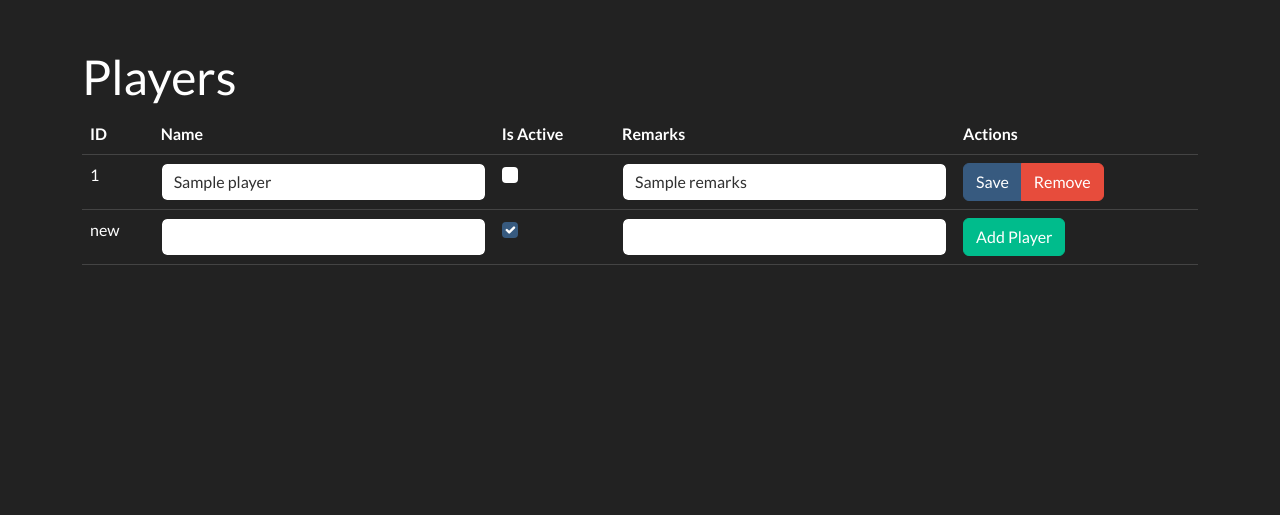
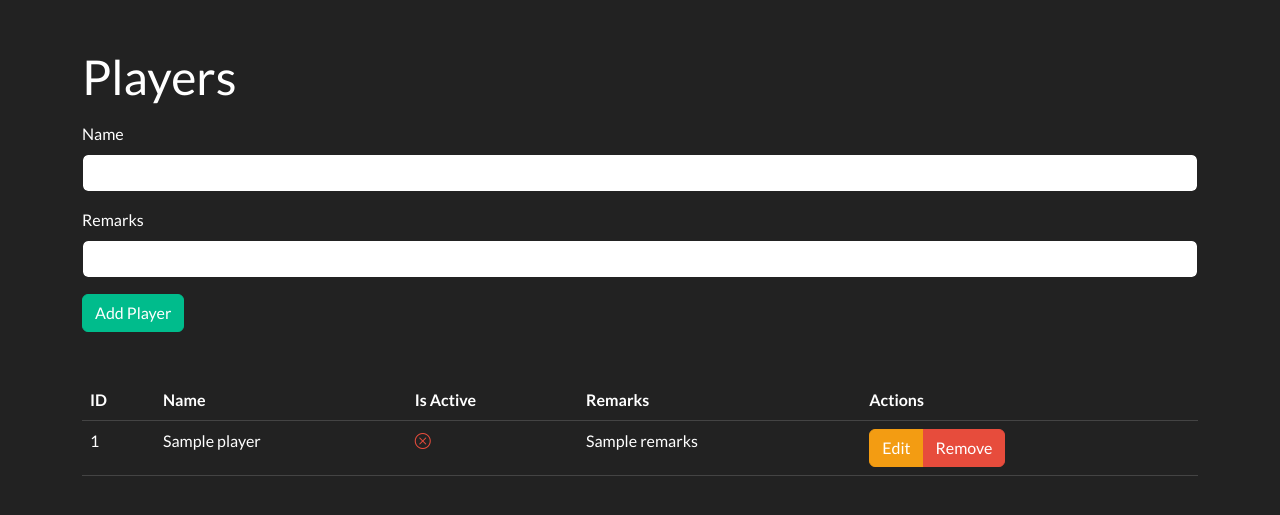
Before and after one commit to axtimhaus/pyskat, a Python web app: template src/pyskat/wui/templates/players.html in a window 1280 px wide. Shown: the part 72-587 px from the top of the page. Run offline with Jinja, Linux system fonts and the light colour scheme; the template is opened without the code that fills it: most values are stand-ins (such as "Sample title", 1, 10 or a date in 2020).

Commit message:
edit players in modal dialog

```diff
--- a/src/pyskat/wui/templates/base.html
+++ b/src/pyskat/wui/templates/base.html
@@ -5,6 +5,7 @@
     <title>{% block title %}{% endblock %}</title>
     <link href="/static/bootstrap.css" rel="stylesheet"
           crossorigin="anonymous">
+    <link rel="stylesheet" href="https://cdn.jsdelivr.net/npm/bootstrap-icons@1.11.3/font/bootstrap-icons.min.css">
     {% block head %}
     {% endblock %}
 </head>
--- a/src/pyskat/wui/templates/players.html
+++ b/src/pyskat/wui/templates/players.html
@@ -4,7 +4,22 @@
 {% block content %}
     <h1>Players</h1>
 
-    <div class="mt-6">
+    <div class="mt-3">
+        <form id="form-player-add" method="post" action="{{ url_for("players.add") }}">
+            <div class="mb-3">
+                <label for="name" class="form-label">Name</label>
+                <input form="form-player-add" id="name" name="name" type="text" value="" class="form-control"/>
+            </div>
+            <div class="mb-3">
+                <label for="remarks" class="form-label">Remarks</label>
+                <input form="form-player-add" id="remarks" name="remarks" type="text" value=""
+                       class="form-control"/>
+            </div>
+            <input type="submit" form="form-player-add" class="btn btn-success" value="Add Player"/>
+        </form>
+    </div>
+
+    <div class="mt-5">
         <table class="table">
             <thead>
             <tr>
@@ -18,60 +33,65 @@
             <tbody>
             {% for p in players %}
                 <tr>
-                    <td>
-                        {{ p.id }}
-                    </td>
-                    <td>
-                        <label for="name" hidden>Name</label>
-                        <input form="form-player-{{- p.id -}}" id="name" name="name" type="text" value="{{- p.name -}}"
-                               class="form-control"/>
-                    </td>
-                    <td>
-                        <label for="active" hidden>Is Active</label>
-                        <input form="form-player-{{- p.id -}}" id="active" name="active" type="checkbox"
-                               {% if p.active %}checked{% endif %} class="form-check-input"/>
-                    </td>
-                    <td>
-                        <label for="remarks" hidden>Remarks</label>
-                        <input form="form-player-{{- p.id -}}" id="remarks" name="remarks" type="text"
-                               value="{{- p.remarks -}}" class="form-control"/>
-                    </td>
+                    <td>{{ p.id }}</td>
+                    <td>{{ p.name }}</td>
+                    <td>{% if p.active %}<i class="bi-check-circle text-success"></i>{% else %}<i class="bi-x-circle text-danger"></i>{% endif %}</td>
+                    <td>{{ p.remarks }}</td>
                     <td>
                         <div class="btn-group">
-                            <input type="submit" form="form-player-{{- p.id -}}" class="btn btn-primary" value="Save"/>
-                            <button type="button" class="btn btn-danger" data-bs-toggle="modal" data-bs-target="#modal-remove-player-{{- p.id -}}">Remove</button>
+                            <button type="button" class="btn btn-warning" data-bs-toggle="modal"
+                                    data-bs-target="#modal-update-player-{{- p.id -}}">Edit
+                            </button>
+                            <button type="button" class="btn btn-danger"
+                                    data-bs-toggle="modal"
+                                    data-bs-target="#modal-remove-player-{{- p.id -}}">Remove
+                            </button>
                         </div>
                     </td>
                 </tr>
             {% endfor %}
-            <tr>
-                <td>
-                    new
-                </td>
-                <td>
-                    <label for="name" hidden>Name</label>
-                    <input form="form-player-add" id="name" name="name" type="text" value="" class="form-control"/>
-                </td>
-                <td>
-                    <label for="active" hidden>Is Active</label>
-                    <input form="form-player-add" id="active" name="active" type="checkbox" checked
-                           class="form-check-input"/>
-                </td>
-                <td>
-                    <label for="remarks" hidden>Remarks</label>
-                    <input form="form-player-add" id="remarks" name="remarks" type="text" value=""
-                           class="form-control"/>
-                </td>
-                <td>
-                    <input type="submit" form="form-player-add" class="btn btn-success" value="Add Player"/>
-                </td>
-            </tr>
             </tbody>
         </table>
 
         {% for p in players %}
-            <form id="form-player-{{- p.id -}}" method="post" action="{{ url_for("players.update", id=p.id) }}"></form>
-            <div class="modal fade" id="modal-remove-player-{{- p.id -}}" tabindex="-1" aria-labelledby="modal-remove-player-{{- p.id -}}-label" aria-hidden="true">
+            <div class="modal fade" id="modal-update-player-{{- p.id -}}" tabindex="-1"
+                 aria-labelledby="modal-update-player-{{- p.id -}}-label" aria-hidden="true">
+                <div class="modal-dialog">
+                    <div class="modal-content">
+                        <div class="modal-header">
+                            <h1 class="modal-title fs-5" id="modal-update-player-{{- p.id -}}">Edit Player</h1>
+                            <button type="button" class="btn-close" data-bs-dismiss="modal" aria-label="Close"></button>
+                        </div>
+                        <div class="modal-body">
+                            <form id="form-update-player-{{- p.id -}}" method="post"
+                                  action="{{ url_for("players.update", id=p.id) }}">
+                                <div>
+                                    <label for="name" class="form-label">Name</label>
+                                    <input id="name" name="name" type="text" value="{{- p.name -}}"
+                                           class="form-control"/>
+                                </div>
+                                <div class="mt-3 form-check">
+                                    <input id="active" name="active" type="checkbox" {% if p.active %}checked{% endif %}
+                                           class="form-check-input"/>
+                                    <label for="active" class="form-check-label">Is Active</label>
+                                </div>
+                                <div class="mt-3">
+                                    <label for="remarks" class="form-label">Remarks</label>
+                                    <input id="remarks" name="remarks" type="text" value="{{- p.remarks -}}"
+                                           class="form-control"/>
+                                </div>
+                            </form>
+                        </div>
+                        <div class="modal-footer">
+                            <button type="button" class="btn btn-secondary" data-bs-dismiss="modal">Close</button>
+                            <input type="submit" form="form-update-player-{{- p.id -}}" class="btn btn-warning"
+                                   value="Edit"/>
+                        </div>
+                    </div>
+                </div>
+            </div>
+            <div class="modal fade" id="modal-remove-player-{{- p.id -}}" tabindex="-1"
+                 aria-labelledby="modal-remove-player-{{- p.id -}}-label" aria-hidden="true">
                 <div class="modal-dialog">
                     <div class="modal-content">
                         <div class="modal-header">
@@ -79,16 +99,19 @@
                             <button type="button" class="btn-close" data-bs-dismiss="modal" aria-label="Close"></button>
                         </div>
                         <div class="modal-body">
-                            Really remove the player <strong>{{- p.name -}}</strong> with the ID <strong>{{- p.id -}}</strong>?
+                            Really remove the player <strong>{{- p.name -}}</strong> with the ID
+                            <strong>{{- p.id -}}</strong>?
+                            <form id="form-remove-player-{{- p.id -}}" method="post"
+                                  action="{{ url_for("players.remove", id=p.id) }}"></form>
                         </div>
                         <div class="modal-footer">
                             <button type="button" class="btn btn-secondary" data-bs-dismiss="modal">Close</button>
-                            <input type="submit" form="form-player-{{- p.id -}}" class="btn btn-danger" value="Remove" formaction="{{ url_for("players.remove", id=p.id) }}"/>
+                            <input type="submit" form="form-remove-player-{{- p.id -}}" class="btn btn-danger"
+                                   value="Remove"/>
                         </div>
                     </div>
                 </div>
             </div>
         {% endfor %}
-        <form id="form-player-add" method="post" action="{{ url_for("players.add") }}"></form>
     </div>
 {% endblock %}
```
Also changed, not shown: src/pyskat/wui/players.py (+9 -3 lines).
